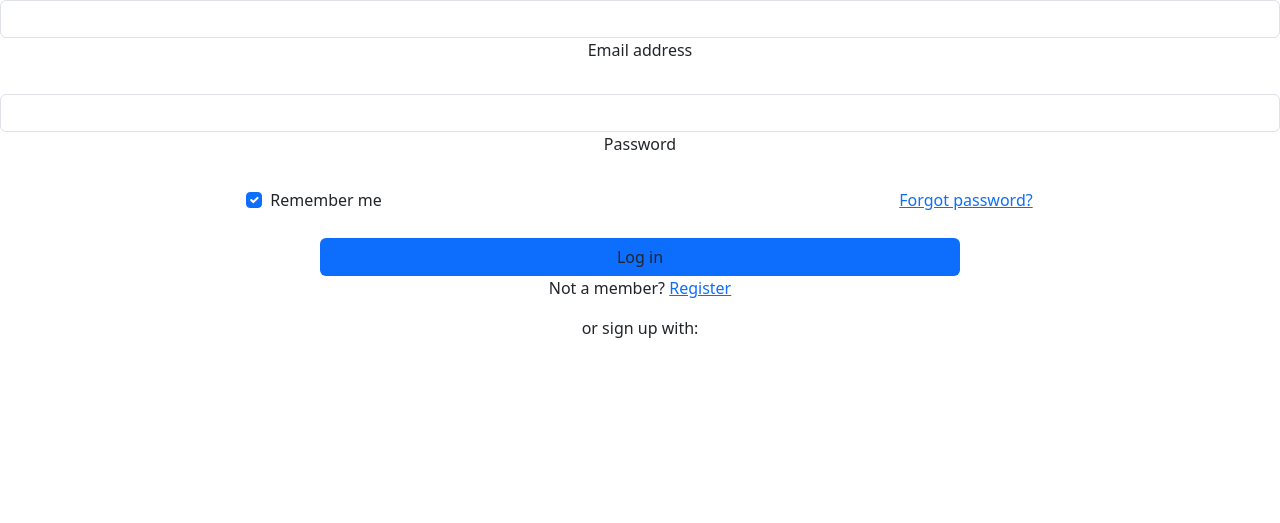
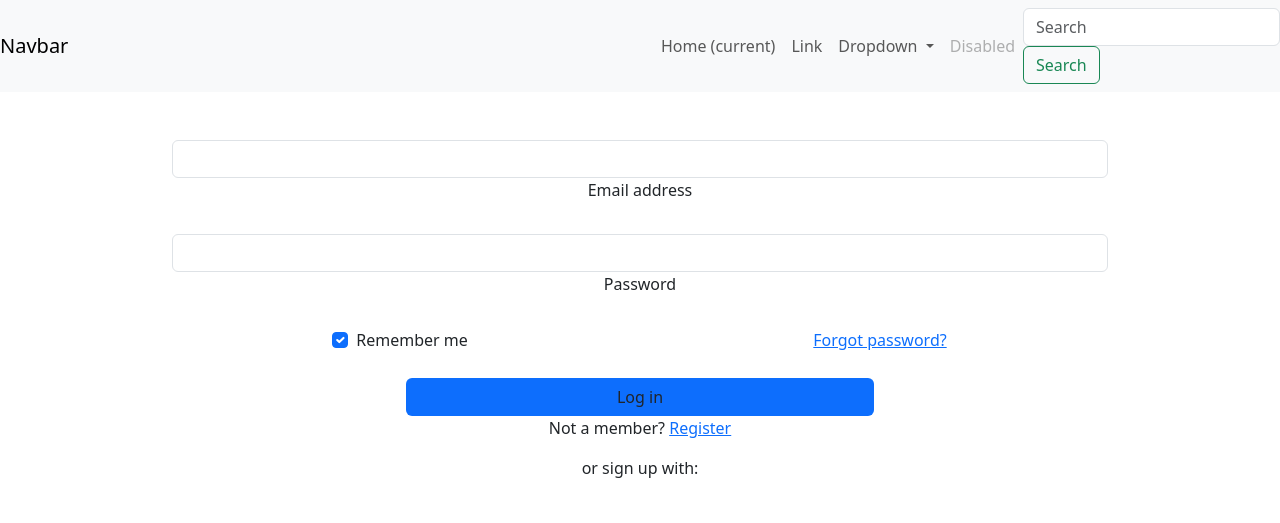
Before and after one commit to ANZARIE/Clinical-Care-System, a plain HTML site: page index.html in a window 1280 px wide. Drawn offline with nearby package versions, Linux system fonts and the light colour scheme.

Commit message:
added navbar

```diff
--- a/index.html
+++ b/index.html
@@ -7,7 +7,46 @@
     <link href="https://cdn.jsdelivr.net/npm/bootstrap@5.3.0/dist/css/bootstrap.min.css" rel="stylesheet" integrity="sha384-9ndCyUaIbzAi2FUVXJi0CjmCapSmO7SnpJef0486qhLnuZ2cdeRhO02iuK6FUUVM" crossorigin="anonymous">
 </head>
 <body>
-    <form class="text-center">
+    <nav class="navbar navbar-expand-lg navbar-light bg-light">
+        <a class="navbar-brand" href="#">Navbar</a>
+        <button class="navbar-toggler" type="button" data-toggle="collapse" data-target="#navbarSupportedContent" aria-controls="navbarSupportedContent" aria-expanded="false" aria-label="Toggle navigation">
+          <span class="navbar-toggler-icon"></span>
+        </button>
+
+        <div class="collapse navbar-collapse" id="navbarSupportedContent">
+          <ul class="navbar-nav mr-auto ms-auto">
+            <li class="nav-item active">
+              <a class="nav-link" href="#">Home <span class="sr-only">(current)</span></a>
+            </li>
+            <li class="nav-item">
+              <a class="nav-link" href="#">Link</a>
+            </li>
+            <li class="nav-item dropdown">
+              <a class="nav-link dropdown-toggle" href="#" id="navbarDropdown" role="button" data-toggle="dropdown" aria-haspopup="true" aria-expanded="false">
+                Dropdown
+              </a>
+              <div class="dropdown-menu" aria-labelledby="navbarDropdown">
+                <a class="dropdown-item" href="#">Action</a>
+                <a class="dropdown-item" href="#">Another action</a>
+                <div class="dropdown-divider"></div>
+                <a class="dropdown-item" href="#">Something else here</a>
+              </div>
+            </li>
+            <li class="nav-item">
+              <a class="nav-link disabled" href="#">Disabled</a>
+            </li>
+          </ul>
+          <form class="form-inline my-2 my-lg-0">
+            <input class="form-control mr-sm-2" type="search" placeholder="Search" aria-label="Search">
+            <button class="btn btn-outline-success my-2 my-sm-0" type="submit">Search</button>
+          </form>
+        </div>
+      </nav>
+
+
+    <div class="container w-75">
+
+        <form class="text-center mt-5">
             <!-- Email input -->
             <div class="form-outline mb-4">
               <input type="email" id="form2Example1" class="form-control" />
@@ -61,6 +100,7 @@
             </div>
           </form>
 
+    </div>
 
 
 
```
Also changed, not shown: patient.html (+37 -1 lines). Lines whose indentation alone changed are shown as unchanged.
